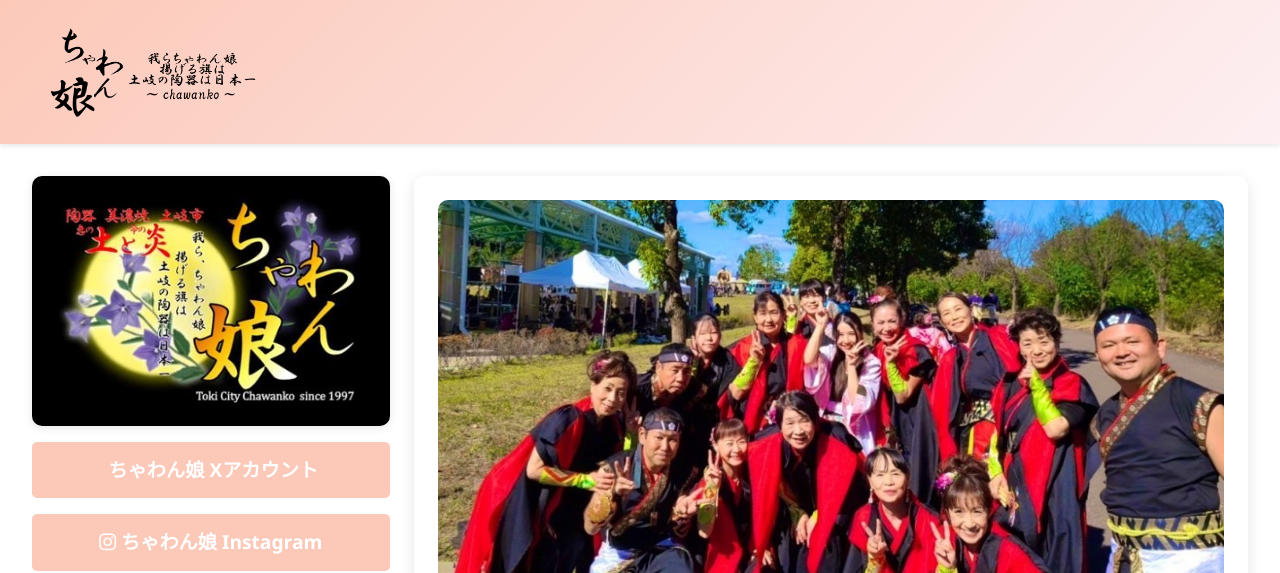
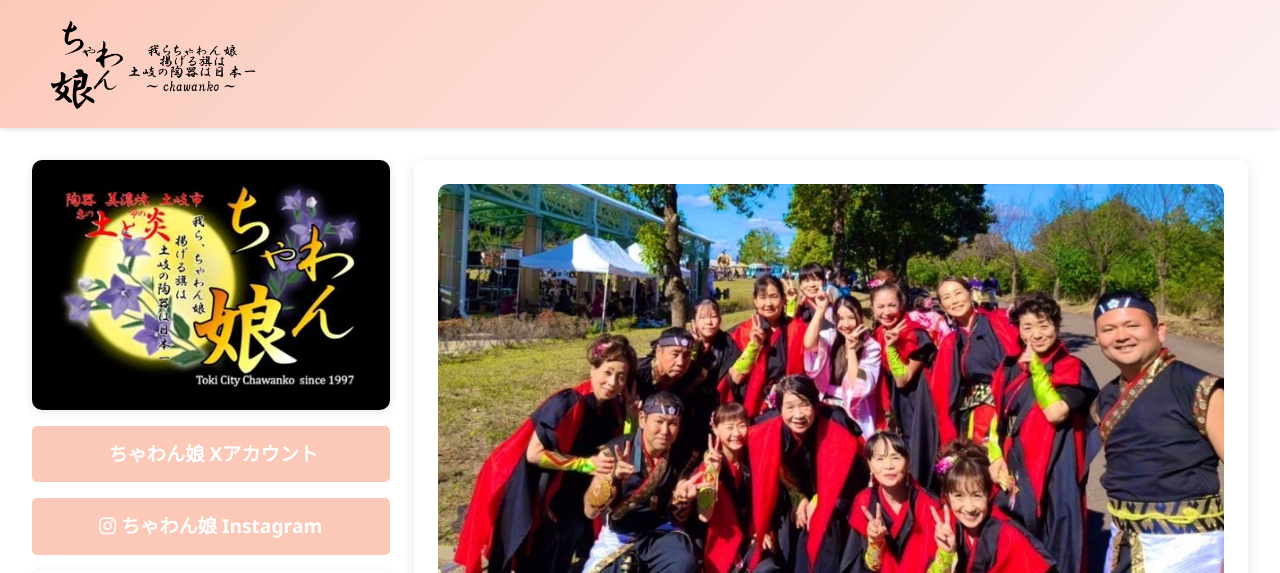
Before and after one commit to yukito0805/chawanko, a plain HTML site: page index.html in a window 1280 px wide. Shown: the top 573 px of the page. Drawn offline with Linux system fonts and the light colour scheme; some icons are missing.

Commit message:
Add files via upload

```diff
--- a/styles.css
+++ b/styles.css
@@ -26,7 +26,7 @@ main {
 header {
     background: linear-gradient(135deg, #FCC9B9, #FDEFF2);
     color: white;
-    padding: 1.5rem 2rem;
+    padding: 1.0rem 2rem;
     position: sticky;
     top: 0;
     z-index: 1000;
```
